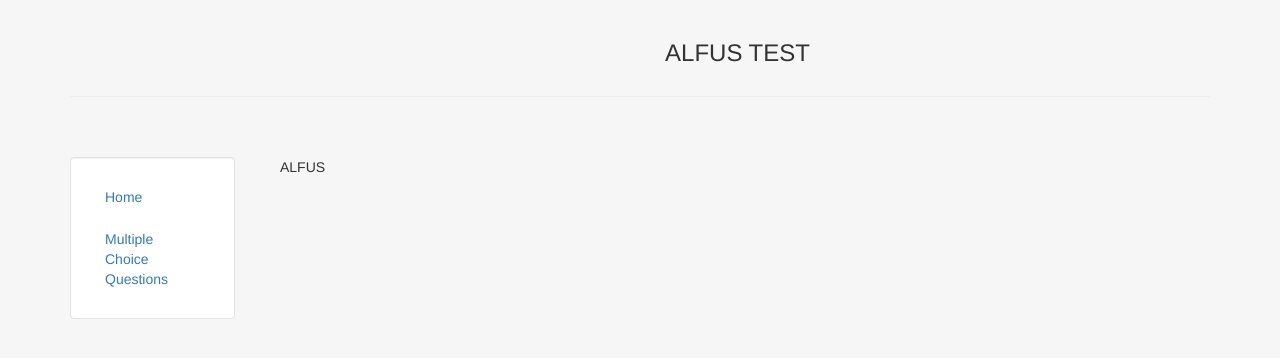
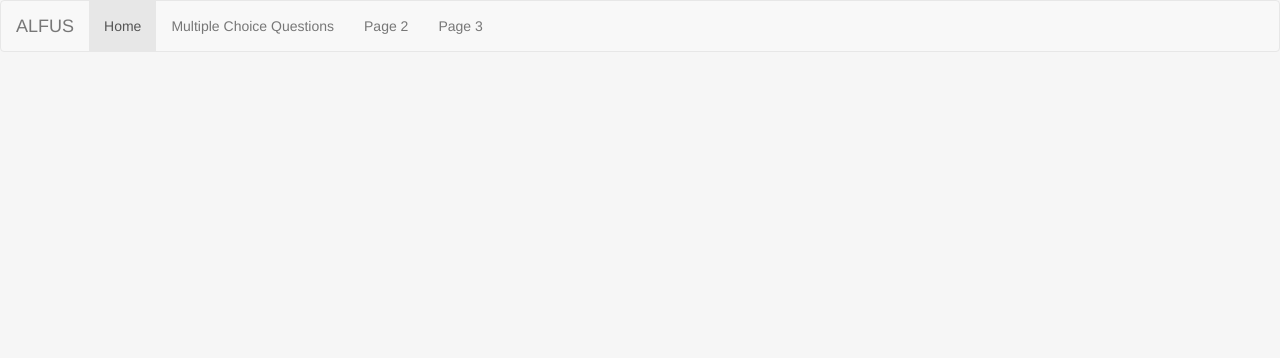
Before and after one commit to yanbek/ALFUS, a Django app: page / in a window 1280 px wide. Shown: the top 358 px of the page. Run offline with Django 3.2, Linux system fonts and the light colour scheme; some libraries are stand-ins or nearby versions.

Commit message:
Added nav bar

```diff
--- a/ALFUS/personal/templates/personal/header.html
+++ b/ALFUS/personal/templates/personal/header.html
@@ -10,41 +10,25 @@
 </head>
 
 <body class="body" style="background-color:#f6f6f6">
+	<nav class="navbar navbar-default">
+  		<div class="container-fluid">
+    		<div class="navbar-header">
+      			<a class="navbar-brand" href="#">ALFUS</a>
+    		</div>
+    		<ul class="nav navbar-nav">
+      			<li class="active"><a href="/">Home</a></li>
+      			<li><a href="/questions/">Multiple Choice Questions</a></li>
+      			<li><a href="#">Page 2</a></li>
+      			<li><a href="#">Page 3</a></li>
+    		</ul>
+  		</div>
+	</nav>
+
 	<div class="container" style="min-height:95%; ">
 		<div class="row">
 			  <div class="col-sm-2">
 				{# <img src="{% static 'personal/img/profile.jpg' %}" class="responsive-img" style='max-height:100px;' alt="face">#}
 			  </div>
-			  <div class="col-sm-10">
-				  <br>
-				  <center>
-				  <h3>ALFUS TEST</h3>
-				  </center>
-			  </div>
-		</div><hr>
-
-		<div class="row">
-		  <div class="col-sm-2">
-		  <br>
-
-		  <br>
-		   <!-- Great, til you resize. -->
-			<!--<div class="well bs-sidebar affix" id="sidebar" style="background-color:#fff">-->
-			<div class="well bs-sidebar" id="sidebar" style="background-color:#fff">
-			  <ul class="nav nav-pills nav-stacked">
-				<li><a href='/'>Home</a></li>
-                  <li><a href='/questions/'>Multiple Choice Questions</a></li>
-			  </ul>
-			</div> <!--well bs-sidebar affix-->
-		  </div> <!--col-sm-2-->
-		  <div class="col-sm-10">
-
-			<div class='container-fluid'>
-			<br><br>
-			   {% block content %}
-			   {% endblock %}
-			</div>
-		  </div>
 		</div>
 	</div>
 </body>
```
Also changed, not shown: ALFUS/questions/templates/questions/index.html (+14 -3 lines).
